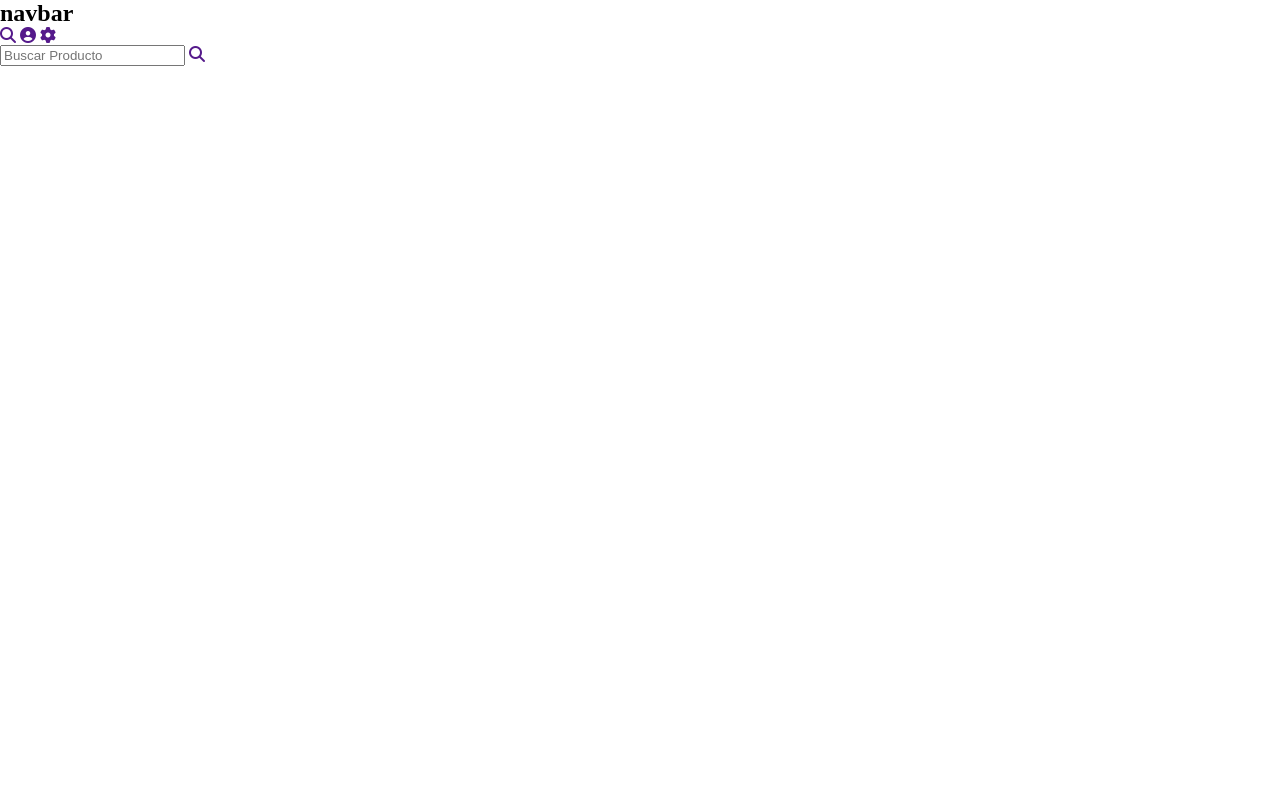
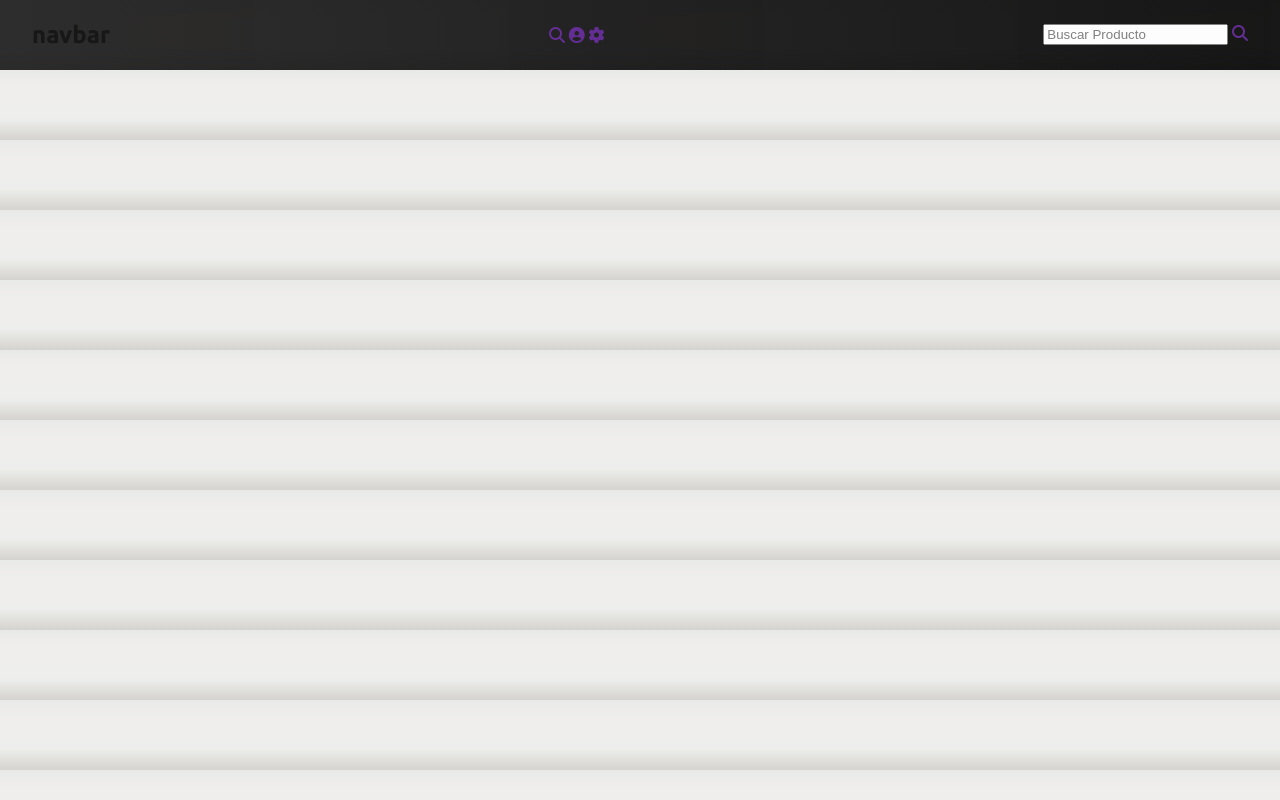
Before and after one commit to Edisonven/e-commerce-2.0, a plain HTML site: page index.html in a window 1280 px wide. Drawn offline with Linux system fonts and the light colour scheme.

Commit message:
Declarando stilos del body

```diff
--- a/assets/css/styles.css
+++ b/assets/css/styles.css
@@ -2,3 +2,24 @@
   margin: 0;
   box-sizing: border-box;
 }
+body {
+  font-family: "Ubuntu", sans-serif;
+  background-image: linear-gradient(
+    to top,
+    #d5d4d0 0%,
+    #d5d4d0 1%,
+    #eeeeec 31%,
+    #efeeec 75%,
+    #e9e9e7 100%
+  );
+}
+.navbar {
+  grid-area: navbar;
+  display: flex;
+  gap: 1rem;
+  justify-content: space-between;
+  align-items: center;
+  background-image: linear-gradient(to right, #1a1919 0%, black 100%);
+  opacity: 90%;
+  padding: 1.3rem 2rem;
+}
```
